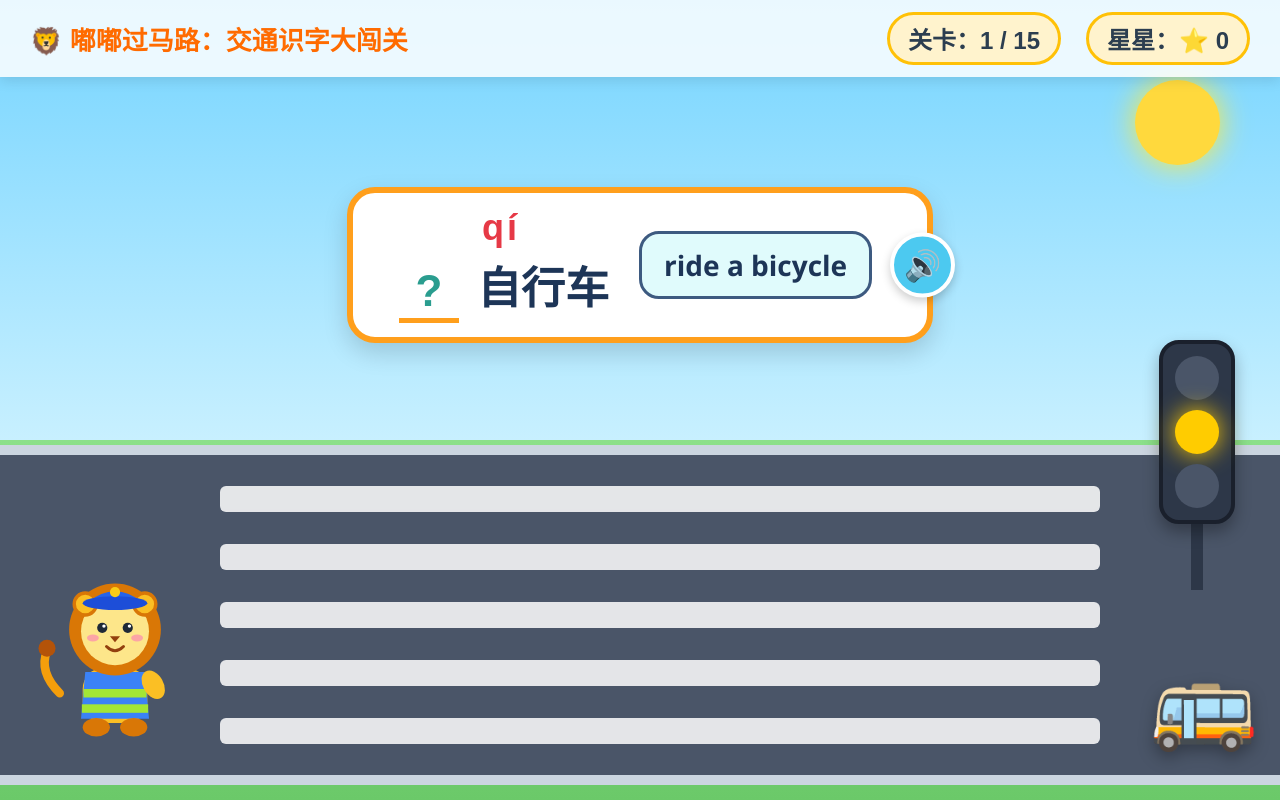
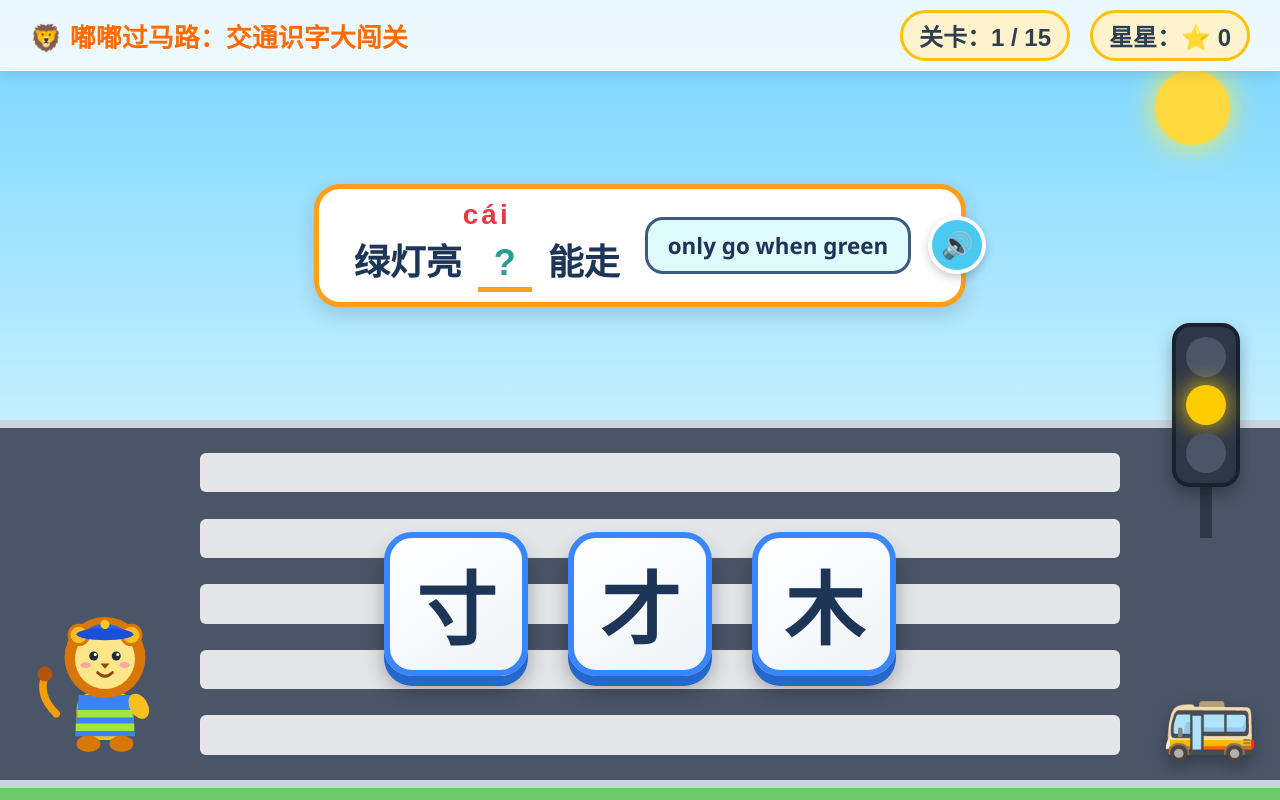
Before and after one commit to xiaowenzzzz/chinese-game, a plain HTML site: page P2Lesson6DuYiDu.html in a window 1280 px wide. Drawn offline with Linux system fonts and the light colour scheme.

Commit message:
Update P2Lesson6DuYiDu.html

```diff
--- a/P2Lesson6DuYiDu.html
+++ b/P2Lesson6DuYiDu.html
@@ -28,14 +28,15 @@
       display: flex;
       justify-content: space-between;
       align-items: center;
-      padding: 12px 30px;
+      padding: 10px 30px;
       background: rgba(255, 255, 255, 0.85);
       box-shadow: 0 4px 12px rgba(0,0,0,0.1);
       z-index: 10;
+      flex-shrink: 0;
     }
 
     .title-badge {
-      font-size: 26px;
+      font-size: clamp(20px, 2.2vw, 26px);
       font-weight: bold;
       color: #ff6b00;
       display: flex;
@@ -45,15 +46,15 @@
 
     .stats {
       display: flex;
-      gap: 25px;
-      font-size: 24px;
+      gap: 20px;
+      font-size: clamp(18px, 2vw, 24px);
       font-weight: bold;
       color: #2c3e50;
     }
 
     .stat-box {
       background: #fff3cd;
-      padding: 6px 18px;
+      padding: 5px 16px;
       border-radius: 30px;
       border: 3px solid #ffc107;
     }
@@ -61,35 +62,36 @@
     /* 太阳装饰 */
     .sun {
       position: absolute;
-      top: 80px;
-      right: 60px;
-      width: 85px;
-      height: 85px;
+      top: 70px;
+      right: 50px;
+      width: 75px;
+      height: 75px;
       background: #ffd93d;
       border-radius: 50%;
       box-shadow: 0 0 30px #ffeb3b;
       z-index: 1;
     }
 
-    /* 题目提示牌区域（改为左右双栏，不占纵向空间） */
+    /* 题目提示牌区域（横向紧凑排版，留出充足下方空间） */
     .prompt-area {
       position: relative;
       z-index: 12;
       display: flex;
       flex-direction: column;
       align-items: center;
-      margin-top: 8px;
+      margin: 8px 0;
+      flex-shrink: 0;
     }
 
     .question-board {
       background: #ffffff;
-      border: 6px solid #ff9f1c;
-      border-radius: 28px;
-      padding: 14px 55px 14px 40px;
-      box-shadow: 0 10px 25px rgba(0,0,0,0.15);
+      border: 5px solid #ff9f1c;
+      border-radius: 26px;
+      padding: 10px 50px 10px 35px;
+      box-shadow: 0 8px 20px rgba(0,0,0,0.15);
       display: flex;
       align-items: center;
-      gap: 30px;
+      gap: 25px;
       position: relative;
     }
 
@@ -99,15 +101,15 @@
 
     .pinyin-hint {
       font-family: Arial, sans-serif;
-      font-size: 36px;
+      font-size: clamp(26px, 3.5vh, 36px);
       font-weight: bold;
       color: #e63946;
       letter-spacing: 3px;
-      margin-bottom: 4px;
+      margin-bottom: 2px;
     }
 
     .word-context {
-      font-size: 44px;
+      font-size: clamp(32px, 4.5vh, 44px);
       font-weight: bold;
       color: #1d3557;
     }
@@ -115,12 +117,12 @@
     /* 英文释义盒子 */
     .english-hint {
       font-family: "Segoe UI", Arial, sans-serif;
-      font-size: 28px;
+      font-size: clamp(20px, 2.8vh, 26px);
       font-weight: bold;
       color: #1d3557;
       background: #e0fbfc;
-      padding: 12px 22px;
-      border-radius: 20px;
+      padding: 10px 20px;
+      border-radius: 18px;
       border: 3px solid #3d5a80;
       max-width: 340px;
       text-align: center;
@@ -128,9 +130,9 @@
 
     .blank-slot {
       display: inline-block;
-      width: 60px;
-      height: 60px;
-      line-height: 56px;
+      width: 54px;
+      height: 54px;
+      line-height: 50px;
       border-bottom: 5px solid #ff9f1c;
       color: #2a9d8f;
       margin: 0 6px;
@@ -139,15 +141,15 @@
 
     .speak-btn {
       position: absolute;
-      right: -28px;
+      right: -25px;
       top: 50%;
       transform: translateY(-50%);
-      width: 65px;
-      height: 65px;
+      width: 58px;
+      height: 58px;
       border-radius: 50%;
       background: #4cc9f0;
       border: 4px solid #fff;
-      font-size: 30px;
+      font-size: 26px;
       cursor: pointer;
       box-shadow: 0 4px 10px rgba(0,0,0,0.2);
       transition: transform 0.1s;
@@ -156,34 +158,36 @@
       transform: translateY(-50%) scale(0.92);
     }
 
-    /* 马路与斑马线主舞台 */
+    /* 马路与斑马线主舞台（弹性占据剩余空间） */
     .road-stage {
       position: relative;
       width: 100%;
-      height: 340px;
+      flex: 1;
+      max-height: 46vh;
+      min-height: 220px;
       background: #4a5568;
-      border-top: 10px solid #cbd5e0;
-      border-bottom: 10px solid #cbd5e0;
+      border-top: 8px solid #cbd5e0;
+      border-bottom: 8px solid #cbd5e0;
       display: flex;
       align-items: center;
-      margin-bottom: 15px;
+      margin-bottom: 12px;
     }
 
     /* 斑马线条纹 */
     .crosswalk {
       position: absolute;
-      left: 220px;
-      right: 180px;
+      left: 200px;
+      right: 160px;
       height: 100%;
       display: flex;
       flex-direction: column;
       justify-content: space-around;
-      padding: 15px 0;
+      padding: 12px 0;
       opacity: 0.85;
     }
 
     .stripe {
-      height: 26px;
+      height: 12%;
       background: #ffffff;
       border-radius: 6px;
     }
@@ -191,15 +195,15 @@
     /* 红绿灯 */
     .traffic-light {
       position: absolute;
-      right: 45px;
-      top: -115px;
-      width: 76px;
+      right: 40px;
+      top: -105px;
+      width: 68px;
       background: #2d3748;
-      border-radius: 20px;
-      padding: 12px;
+      border-radius: 18px;
+      padding: 10px;
       display: flex;
       flex-direction: column;
-      gap: 10px;
+      gap: 8px;
       border: 4px solid #1a202c;
       box-shadow: 0 8px 16px rgba(0,0,0,0.3);
       z-index: 6;
@@ -207,16 +211,16 @@
 
     .traffic-pole {
       position: absolute;
-      right: 77px;
-      top: 25px;
+      right: 68px;
+      top: 15px;
       width: 12px;
-      height: 110px;
+      height: 95px;
       background: #2d3748;
     }
 
     .light {
-      width: 44px;
-      height: 44px;
+      width: 40px;
+      height: 40px;
       border-radius: 50%;
       background: #4a5568;
       transition: all 0.2s;
@@ -241,8 +245,8 @@
     .school-bus {
       position: absolute;
       right: 20px;
-      bottom: 20px;
-      font-size: 90px;
+      bottom: 15px;
+      font-size: clamp(65px, 10vh, 90px);
       z-index: 4;
       filter: drop-shadow(0 6px 8px rgba(0,0,0,0.3));
     }
@@ -251,9 +255,9 @@
     .dudu-character {
       position: absolute;
       left: 30px;
-      bottom: 25px;
-      width: 170px;
-      height: 190px;
+      bottom: 15px;
+      width: 150px;
+      height: 170px;
       z-index: 8;
       transition: left 0.6s cubic-bezier(0.34, 1.56, 0.64, 1);
     }
@@ -268,7 +272,7 @@
 
     @keyframes jump {
       0%, 100% { transform: translateY(0); }
-      50% { transform: translateY(-45px) scale(1.08); }
+      50% { transform: translateY(-40px) scale(1.08); }
     }
 
     @keyframes shake {
@@ -280,33 +284,33 @@
     /* 选项按钮区 */
     .options-container {
       position: relative;
-      z-index: 9;
+      z-index: 20;
       margin: 0 auto;
       display: flex;
-      gap: 45px;
+      gap: 40px;
       justify-content: center;
       align-items: center;
     }
 
     .option-card {
-      width: 165px;
-      height: 165px;
+      width: clamp(120px, 18vh, 165px);
+      height: clamp(120px, 18vh, 165px);
       background: linear-gradient(145deg, #ffffff, #f0f4f8);
-      border: 7px solid #3a86ff;
-      border-radius: 32px;
-      font-size: 92px;
+      border: 6px solid #3a86ff;
+      border-radius: 28px;
+      font-size: clamp(64px, 10vh, 92px);
       font-weight: bold;
       color: #1d3557;
       display: flex;
       justify-content: center;
       align-items: center;
       cursor: pointer;
-      box-shadow: 0 12px 0 #2667cc, 0 16px 25px rgba(0,0,0,0.3);
+      box-shadow: 0 10px 0 #2667cc, 0 14px 20px rgba(0,0,0,0.3);
       transition: all 0.15s;
     }
 
     .option-card:active {
-      transform: translateY(8px);
+      transform: translateY(6px);
       box-shadow: 0 4px 0 #2667cc;
     }
 
@@ -314,14 +318,14 @@
       background: #34c759;
       border-color: #248a3d;
       color: white;
-      box-shadow: 0 12px 0 #248a3d;
+      box-shadow: 0 10px 0 #248a3d;
     }
 
     .option-card.wrong {
       background: #ff3b30;
       border-color: #c92a2a;
       color: white;
-      box-shadow: 0 12px 0 #c92a2a;
+      box-shadow: 0 10px 0 #c92a2a;
     }
 
     /* 通关弹窗 */
@@ -351,13 +355,13 @@
     }
 
     .modal-title {
-      font-size: 52px;
+      font-size: 48px;
       color: #ff6b00;
       margin: 10px 0;
     }
 
     .modal-desc {
-      font-size: 30px;
+      font-size: 28px;
       color: #333;
       margin-bottom: 30px;
     }
@@ -366,8 +370,8 @@
       background: #34c759;
       color: white;
       border: none;
-      padding: 18px 50px;
-      font-size: 34px;
+      padding: 16px 45px;
+      font-size: 30px;
       font-weight: bold;
       border-radius: 50px;
       cursor: pointer;
@@ -392,7 +396,7 @@
 
   <div class="sun"></div>
 
-  <!-- 题目提示区（左右双栏布局） -->
+  <!-- 题目提示区 -->
   <div class="prompt-area">
     <div class="question-board">
       <div class="zh-section">
@@ -426,7 +430,7 @@
     <div class="school-bus">🚌</div>
 
     <div class="dudu-character" id="dudu">
-      <svg viewBox="0 0 200 220" width="170" height="190">
+      <svg viewBox="0 0 200 220" width="150" height="170">
         <path d="M 35 155 Q 10 130 20 105" stroke="#f59e0b" stroke-width="10" fill="none" stroke-linecap="round"/>
         <circle cx="20" cy="102" r="10" fill="#b45309"/>
         <rect x="62" y="125" width="76" height="65" rx="25" fill="#fbbf24"/>
@@ -491,8 +495,12 @@
     let score = 0;
     let isLocked = false;
 
-    const audioCtx = new (window.AudioContext || window.webkitAudioContext)();
+    let audioCtx = null;
     function playTone(type) {
+      try {
+        if (!audioCtx) {
+          audioCtx = new (window.AudioContext || window.webkitAudioContext)();
+        }
         if (audioCtx.state === 'suspended') audioCtx.resume();
         const osc = audioCtx.createOscillator();
         const gain = audioCtx.createGain();
@@ -517,6 +525,7 @@
           osc.start();
           osc.stop(audioCtx.currentTime + 0.3);
         }
+      } catch (e) {}
     }
 
     function speakCurrentWord() {
@@ -617,3 +626,24 @@
         btn.classList.add('wrong');
         setTrafficLight('Red');
         playTone('wrong');
+        dudu.classList.remove('dudu-shake');
+        void dudu.offsetWidth;
+        dudu.classList.add('dudu-shake');
+
+        setTimeout(() => {
+          btn.classList.remove('wrong');
+          setTrafficLight('Yellow');
+        }, 700);
+      }
+    }
+
+    // 兼容不同加载时机，确保脚本立即执行渲染选项
+    if (document.readyState === 'loading') {
+      document.addEventListener('DOMContentLoaded', startGame);
+    } else {
+      startGame();
+    }
+    window.addEventListener('resize', updateDuduPosition);
+  </script>
+</body>
+</html>
```
Lines whose indentation alone changed are shown as unchanged.
